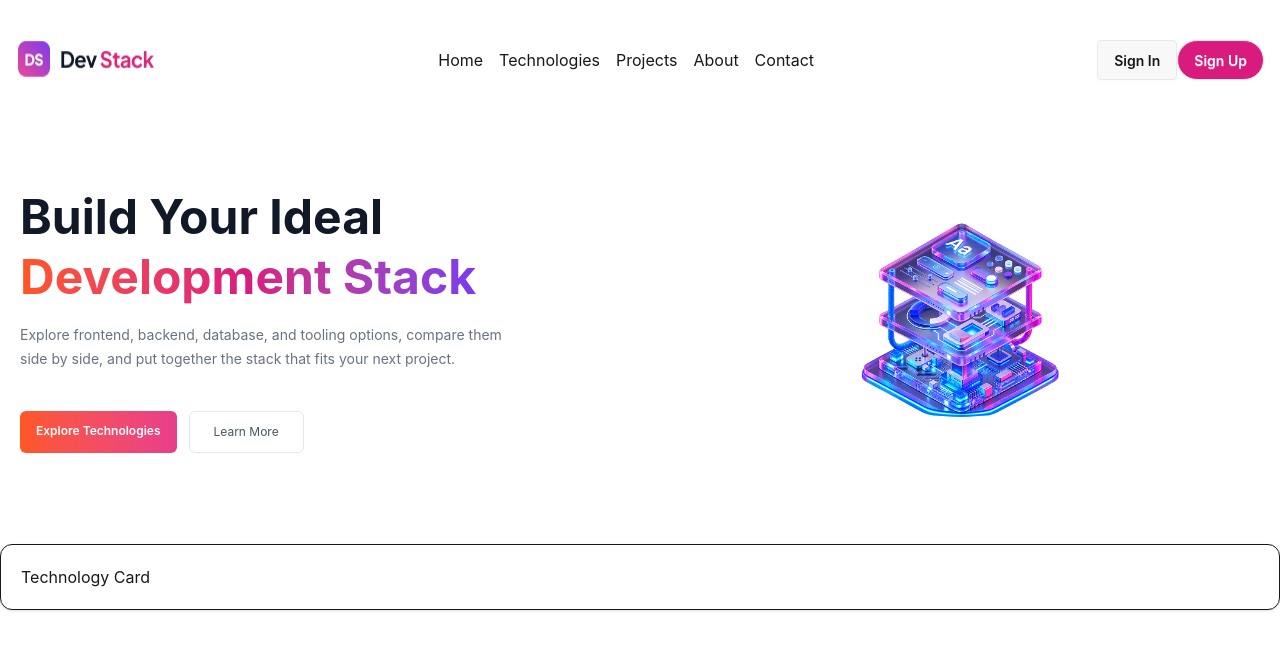
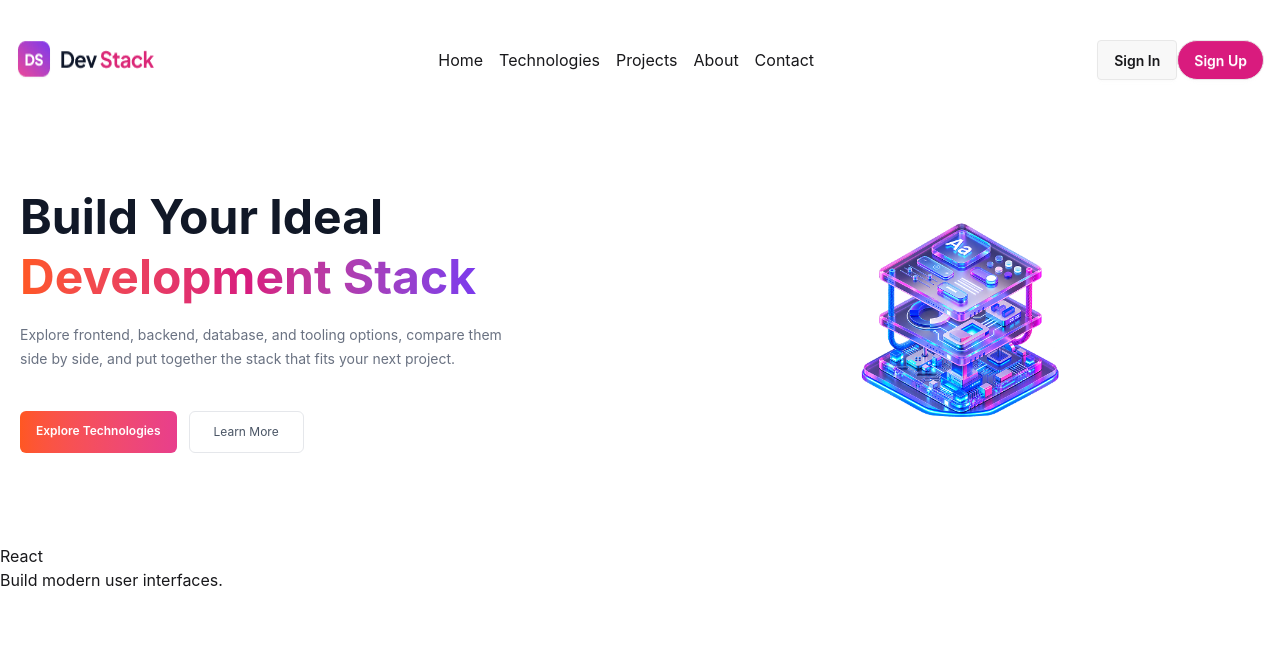
Before and after one commit to shifajahmed/Dev-Stack-Website, a React (Vite) app: page / in a window 1280 px wide. Shown: the top 650 px of the page. Built offline with nearby package versions, Linux system fonts and the light colour scheme.

Commit message:
Build technology cards

```diff
--- a/src/App.jsx
+++ b/src/App.jsx
@@ -2,21 +2,26 @@ import Nav from "./components/Nav";
 import Banner from "./components/Banner";
 import TechCard from "./components/TechCard";
 import Stack from "./components/Stack";
+import MainLayout from "./MainLayout";
+import Loading from "./components/Loading";
 
-const TechPromise = async() => {
-  const res = await fetch('/data.json');
+
+const dataPromise = async () => {
+  const res = await fetch("/data.json");
   const data = await res.json();
   return data;
 };
 
 function App() {
-  console.log(TechPromise());
   return (
     <>
       <Nav />
       <Banner />
-      <Stack />
-      <TechCard />
+      <MainLayout />
+      <suspense fallback={<Loading />}>
+        <Stack dataPromise={dataPromise} />
+        <TechCard />
+      </suspense>
     </>
   );
 }
--- /dev/null
+++ b/src/MainLayout.jsx
@@ -0,0 +1,11 @@
+import React from 'react';
+
+const MainLayout = () => {
+    return (
+        <div>
+
+        </div>
+    );
+};
+
+export default MainLayout;
--- /dev/null
+++ b/src/components/Loading.jsx
@@ -0,0 +1,14 @@
+
+const Loading = () => {
+  return (
+    <div className="flex flex-col items-center justify-center py-20">
+      <span className="loading loading-spinner loading-lg text-purple-600"></span>
+
+      <p className="mt-4 text-lg font-medium text-gray-600">
+        Loading technologies...
+      </p>
+    </div>
+  );
+};
+
+export default Loading;
--- a/src/components/Nav.jsx
+++ b/src/components/Nav.jsx
@@ -16,7 +16,7 @@ const Nav = () => {
         </ul>
 
        <div>
-      <button className="btn">Sign In</button>
+      <button className="btn ">Sign In</button>
       <button className="btn bg-[#D91B7E] rounded-3xl text-white">Sign Up</button>
        </div>
         </div>
--- a/src/components/Stack.jsx
+++ b/src/components/Stack.jsx
@@ -1,6 +1,6 @@
-import React from 'react';
 
-const Stack = () => {
+const Stack = ({ dataPromise }) => {
+    const allIssues = dataPromise();
     return (
         <div>
 
--- a/src/components/TechCard.jsx
+++ b/src/components/TechCard.jsx
@@ -1,7 +1,8 @@
 const TechCard = () => {
   return (
-    <div className="rounded-xl border p-5 shadow-sm">
-      Technology Card
+    <div>
+      <h2>React</h2>
+      <p>Build modern user interfaces.</p>
     </div>
   );
 };
```
